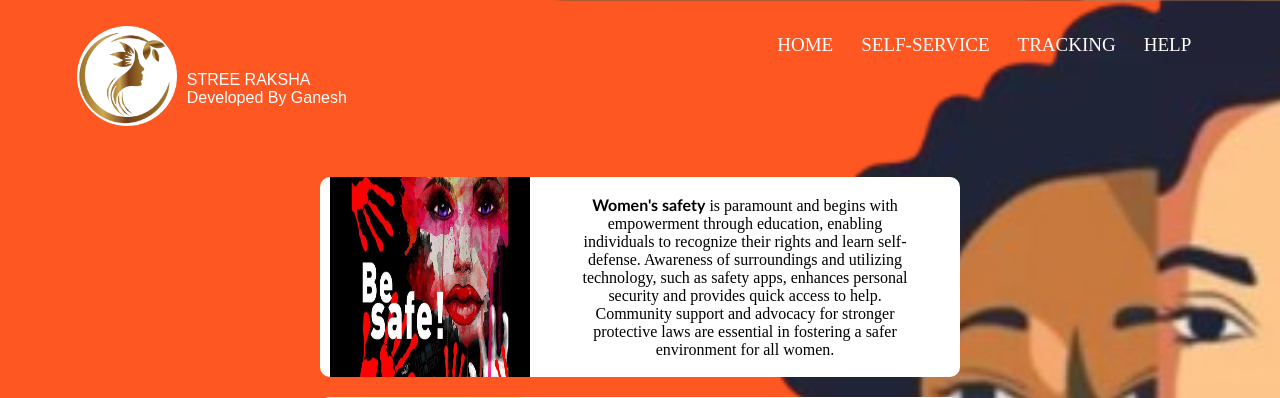
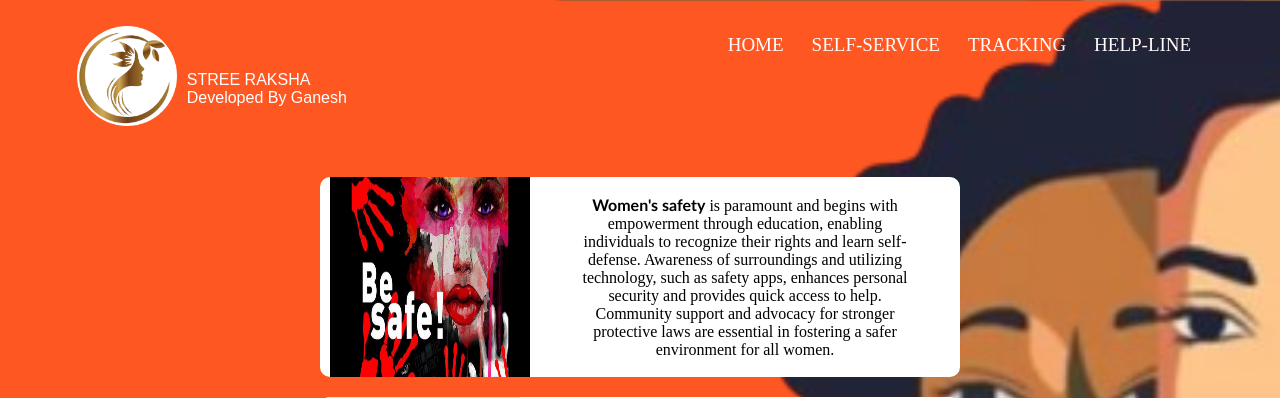
Before and after one commit to Ganeshnagateja/Stree-Raksha, a Flask app: page / in a window 1280 px wide. Shown: the top 398 px of the page. Run offline with Flask 2, Linux system fonts and the light colour scheme.

Commit message:
Update index.html
changed help to help-line

```diff
--- a/templates/index.html
+++ b/templates/index.html
@@ -16,7 +16,7 @@
                     <li><a href="/">HOME</a></li>
                     <li><a href="/self">SELF-SERVICE</a></li>
                     <li><a href="/track">TRACKING</a></li>
-                    <li><a href="/table">HELP</a></li>
+                    <li><a href="/table">HELP-LINE</a></li>
                 </ul>
             </div>
         </nav>
```
